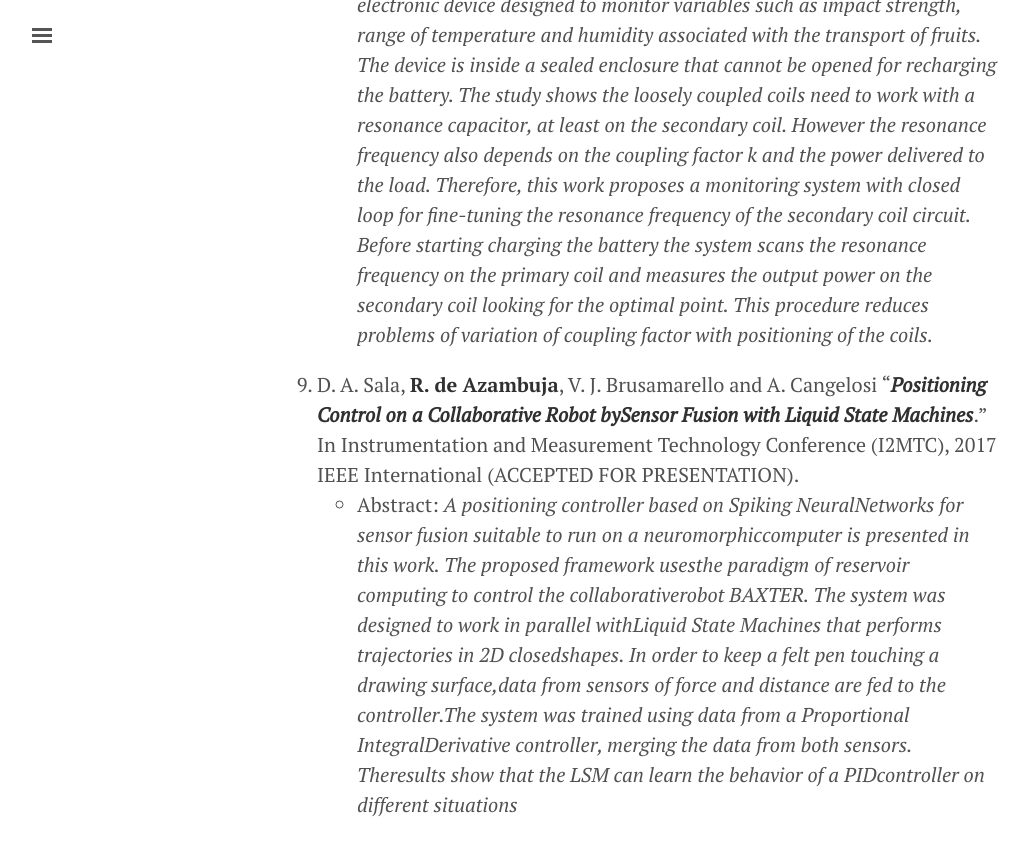
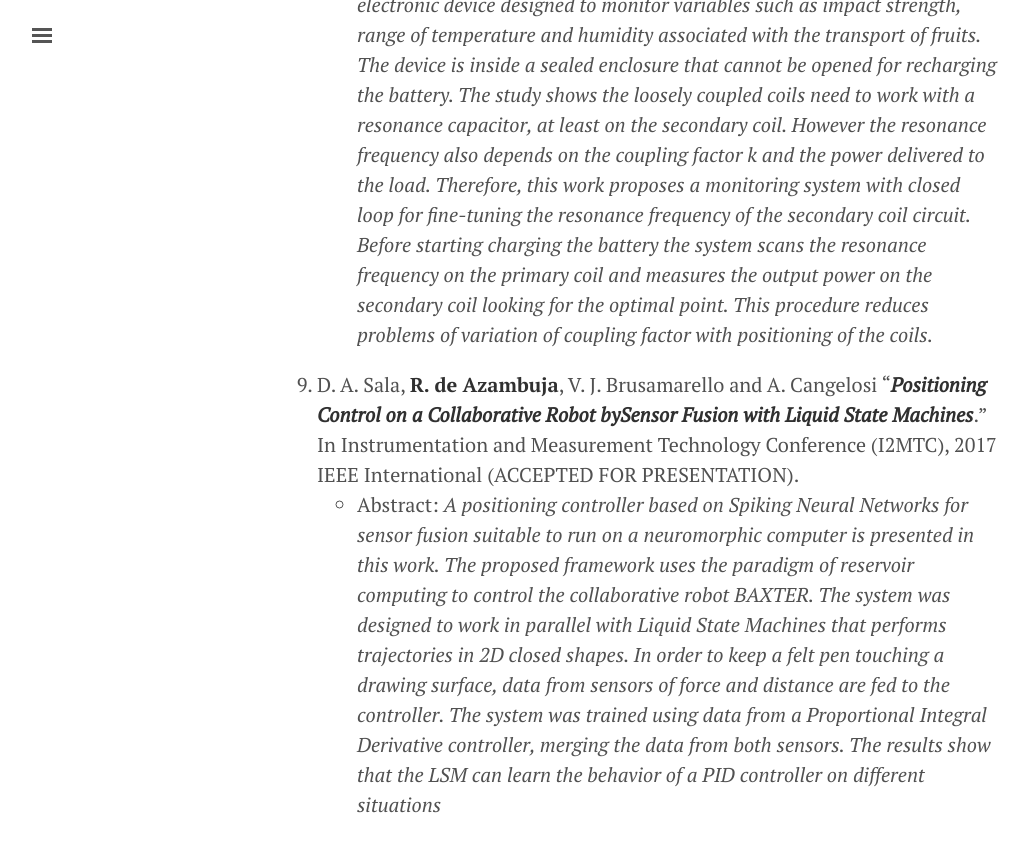
Before and after one commit to ricardodeazambuja/ricardodeazambuja.github.io, a Jekyll site: the page built from _pages/publications.md, in a window 1280 px wide and 900 px high, scrolled down 5172 px. Shown: the top 856 px of the window, without its empty margins (3-1030 px from the left). Built offline with Jekyll 4.4.1, drawn with Linux system fonts in a browser that asks for light colours.

Commit message:
Update publications.md

```diff
--- a/_pages/publications.md
+++ b/_pages/publications.md
@@ -46,4 +46,4 @@ title: My Publications
   * [Bibtex citation](https://github.com/ricardodeazambuja/ricardodeazambuja.github.io/raw/master/public/citations/brusamarello_study_2012.bib)
   * Abstract: _This paper presents the analysis of two loosely coupled coils used to transfer energy to charge a battery. This battery is used to power an electronic device designed to monitor variables such as impact strength, range of temperature and humidity associated with the transport of fruits. The device is inside a sealed enclosure that cannot be opened for recharging the battery. The study shows the loosely coupled coils need to work with a resonance capacitor, at least on the secondary coil. However the resonance frequency also depends on the coupling factor k and the power delivered to the load. Therefore, this work proposes a monitoring system with closed loop for fine-tuning the resonance frequency of the secondary coil circuit. Before starting charging the battery the system scans the resonance frequency on the primary coil and measures the output power on the secondary coil looking for the optimal point. This procedure reduces problems of variation of coupling factor with positioning of the coils._
 9. D. A. Sala, **R. de Azambuja**, V. J. Brusamarello and A. Cangelosi “**_Positioning Control on a Collaborative Robot bySensor Fusion with Liquid State Machines_**.” In Instrumentation and Measurement Technology Conference (I2MTC), 2017 IEEE International (ACCEPTED FOR PRESENTATION).
-  * Abstract: _A positioning controller based on Spiking NeuralNetworks for sensor fusion suitable to run on a neuromorphiccomputer is presented in this work. The proposed framework usesthe paradigm of reservoir computing to control the collaborativerobot BAXTER. The system was designed to work in parallel withLiquid State Machines that performs trajectories in 2D closedshapes. In order to keep a felt pen touching a drawing surface,data from sensors of force and distance are fed to the controller.The system was trained using data from a Proportional IntegralDerivative controller, merging the data from both sensors. Theresults show that the LSM can learn the behavior of a PIDcontroller on different situations_
+  * Abstract: _A positioning controller based on Spiking Neural Networks for sensor fusion suitable to run on a neuromorphic computer is presented in this work. The proposed framework uses the paradigm of reservoir computing to control the collaborative robot BAXTER. The system was designed to work in parallel with Liquid State Machines that performs trajectories in 2D closed shapes. In order to keep a felt pen touching a drawing surface, data from sensors of force and distance are fed to the controller. The system was trained using data from a Proportional Integral Derivative controller, merging the data from both sensors. The results show that the LSM can learn the behavior of a PID controller on different situations_
```
